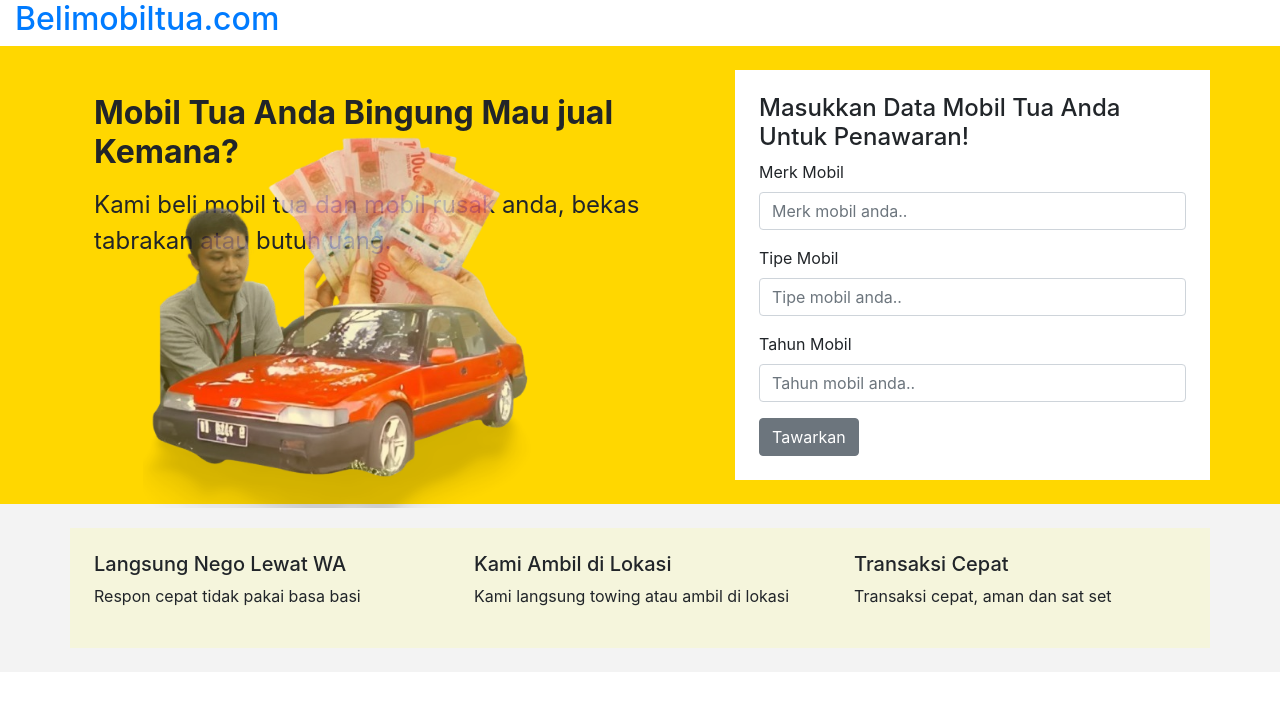
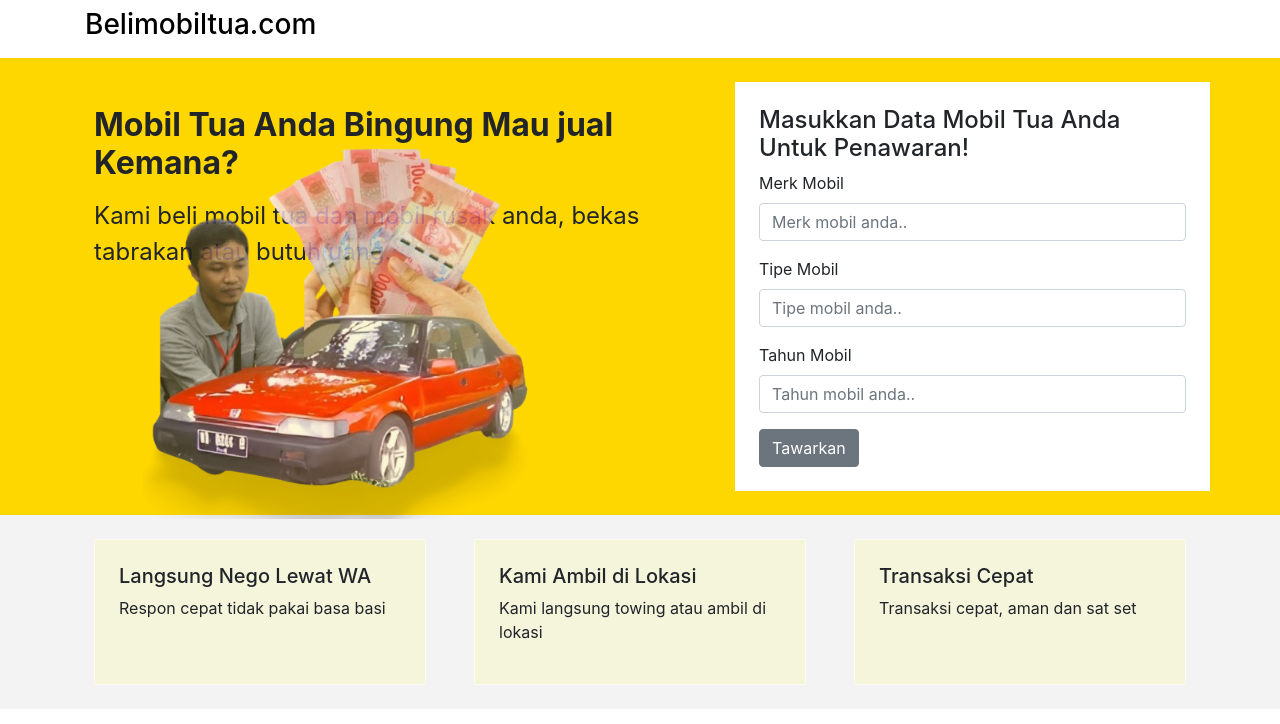
Before and after one commit to kemtol/belimobiltua, a Jekyll site: the page built from index.html, in a window 1280 px wide. Shown: the top 724 px of the page. Built offline with Jekyll 4.4.1, drawn with Linux system fonts in a browser that asks for light colours.

Commit message:
refactor layout and styles for improved readability and consistency

```diff
--- a/_layouts/default.html
+++ b/_layouts/default.html
@@ -16,9 +16,9 @@
   </head>
 
   <body>
-    <div class="container-fluid">
+    <div class="container">
       <header>
-        <div class="site-info">
+        <div class="site-info mt-1 mb-1 pt-1 pb-1">
           <h1 class="site-name"><a href="{{ site.baseurl }}/">{{ site.name }}</a></h1>
         </div>
 
@@ -32,7 +32,7 @@
     <div id="jumbotron" >
       <div class="container">
         <div class="row marketing">
-          <div class="col-lg-7 p-4 mt-4 mb-4" style="position: relative;">
+          <div class="col-lg-7 p-4 mt-4 mb-4" style="position: relative;z-index: 1;">
             <div style="position: relative;">
               <h2 class="mb-3"><strong>Mobil Tua Anda Bingung Mau jual Kemana?</strong></h2>
               <p class="site-description">{{ site.description }}</p>
@@ -75,15 +75,15 @@
     <div id="threeSteps">
       <div class="container">
         <div class="row">
-          <div class="step col-lg col-lg mt-4 mb-4 p-4">
+          <div class="step col-lg col-lg m-4 p-4">
             <h5>Langsung Nego Lewat WA</h5>
             <p>Respon cepat tidak pakai basa basi</p>
           </div>
-          <div class="step col-lg col-lg mt-4 mb-4 p-4">
+          <div class="step col-lg col-lg m-4 p-4">
             <h5>Kami Ambil di Lokasi</h5>
             <p>Kami langsung towing atau ambil di lokasi</p>
           </div>
-          <div class="step col-lg col-lg mt-4 mb-4 p-4">
+          <div class="step col-lg col-lg m-4 p-4">
             <h5>Transaksi Cepat</h5>
             <p>Transaksi cepat, aman dan sat set</p>
           </div>
--- a/style.css
+++ b/style.css
@@ -1,9 +1,9 @@
 header h1{
-    font-size: 2em;
+    font-size: 1.75em;
 }
 
 header h1 a{
-    color: ##000;
+    color: #000;
     text-decoration: none;
 }
 
@@ -20,7 +20,7 @@ header h1 a{
   margin-top: -25%;
   left: 50%;
   margin-left: -39%;
-  opacity: 0.8;
+  opacity: 0.85;
 }
 
 #jumbotron #carForm{
@@ -33,4 +33,5 @@ header h1 a{
 
 #threeSteps .step{
   background-color: beige;
+  border: 1px solid floralwhite;
 }
```
